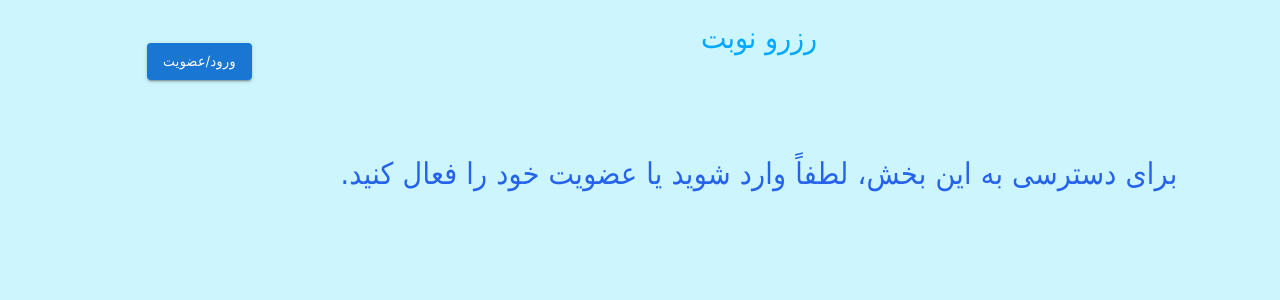
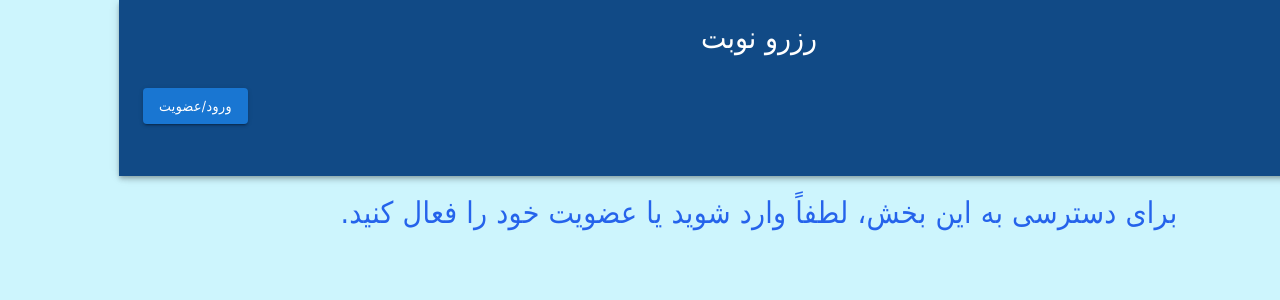
Before and after one commit to dofxo/appointment-app, a React (Vite) app: page /#/authPrompt in a window 1280 px wide. Shown: the top 300 px of the page. Built offline with nearby package versions, Linux system fonts and the light colour scheme; what moment-jalaali would draw is missing.

Commit message:
Feat: add new navbar

```diff
--- a/src/App.tsx
+++ b/src/App.tsx
@@ -31,6 +31,7 @@ const App = () => {
   const [userId, setUserId] = useState<null | string>(null);
   const [isAdmin, setIsAdmin] = useState(false);
   const [username, setUsername] = useState("");
+  const [userInfo, setUserInfo] = useState();
   const [isLoading, setIsLoading] = useState(false);
 
   const location = useLocation();
@@ -52,6 +53,7 @@ const App = () => {
           if (data) {
             if (data.username) setUsername(data.username);
             if (data.isAdmin) setIsAdmin(true);
+            setUserInfo(data);
             navigate(data.isAdmin ? "/admin" : "/user");
           }
 
@@ -79,17 +81,16 @@ const App = () => {
       {!isLoading ? (
         <>
           <Toaster />
-          <center className="max-w-[1200px] m-[auto] mt-[20px]">
+          <center className="max-w-[1200px] m-[auto] mt-[20px] pt-[75px]">
             <Header
               username={username}
               userId={userId}
               setUserId={setUserId}
               setOpenModal={setOpenModal}
-              setShowAdmin={setShowAdmin}
-              showAdmin={showAdmin}
               isAdmin={isAdmin}
               setIsAdmin={setIsAdmin}
               setUsername={setUsername}
+              userInfo={userInfo}
             />
 
             <AuthModal
--- a/src/components/general/Header.tsx
+++ b/src/components/general/Header.tsx
@@ -1,5 +1,16 @@
-import { Button } from "@mui/material";
-import { useState } from "react";
+import {
+  AppBar,
+  Avatar,
+  Box,
+  Button,
+  IconButton,
+  Menu,
+  MenuItem,
+  Toolbar,
+  Tooltip,
+  Typography,
+} from "@mui/material";
+import { useEffect, useState } from "react";
 import { Link, useNavigate } from "react-router-dom";
 import setToken from "../../helpers/setToken";
 
@@ -11,32 +22,121 @@ const Header = ({
   setUserId,
   setUsername,
   setIsAdmin,
-  showAdmin,
-  setShowAdmin,
+  userInfo,
 }: {
   username: string;
   userId: string | null;
-  showAdmin: boolean;
   isAdmin: boolean;
   setOpenModal: React.Dispatch<React.SetStateAction<boolean>>;
   setUserId: React.Dispatch<React.SetStateAction<string | null>>;
   setUsername: React.Dispatch<React.SetStateAction<string>>;
   setIsAdmin: React.Dispatch<React.SetStateAction<boolean>>;
-  setShowAdmin: React.Dispatch<React.SetStateAction<boolean>>;
+  userInfo: any;
 }) => {
   const [inSettings, setInsettings] = useState(false);
+  const [anchorElUser, setAnchorElUser] = useState<null | HTMLElement>(null);
+  const [userProfile, setUserProfile] = useState("");
+
   const navigate = useNavigate();
 
+  const handleOpenUserMenu = (event: React.MouseEvent<HTMLElement>) => {
+    setAnchorElUser(event.currentTarget);
+  };
+
+  const handleCloseUserMenu = () => {
+    setAnchorElUser(null);
+  };
+
+  useEffect(() => {
+    if (!userInfo) return;
+
+    setUserProfile((prev) => {
+      if (userInfo.profile_picture) {
+        prev = userInfo.profile_picture ?? "";
+      }
+      return prev;
+    });
+  }, [userInfo]);
+
   return (
-    <div id="page-title" className="mb-[40px]">
-      <h1 className="text-3xl text-[#00A9FF]">رزرو نوبت</h1>
+    <AppBar>
+      <Toolbar>
+        <div
+          id="header"
+          className="mb-[40px] flex flex-col items-center gap-5 w-full"
+        >
+          <h1 id="page-title" className="text-3xl w-full mt-5">
+            رزرو نوبت
+          </h1>
+          <div
+            id="main-content"
+            className="flex items-center justify-between w-full"
+          >
+            <Box className="flex items-center gap-5" sx={{ flexGrow: 0 }}>
+              <Tooltip title={username ? "بار کردن منو" : ""}>
+                <IconButton onClick={handleOpenUserMenu} sx={{ p: 0 }}>
+                  <Avatar
+                    alt={username}
+                    src={userProfile}
+                    sx={{ width: 60, height: 60 }}
+                  />
+                </IconButton>
+              </Tooltip>
               {username && (
-        <div className="text-[#00A9FF] text-xl   flex gap-2 mt-[15px] p-2 rounded !absolute top-5 right-5 !font-[unset]">
-          <span className="text-bold text-[25px]"> {username}</span> عزیز٬ خوش
-          آمدید.
-        </div>
+                <>
+                  <Typography>{username} عزیز٬ خوش آمدید.</Typography>
+                  <Menu
+                    sx={{ mt: "70px" }}
+                    id="menu-appbar"
+                    anchorEl={anchorElUser}
+                    anchorOrigin={{
+                      vertical: "top",
+                      horizontal: "right",
+                    }}
+                    keepMounted
+                    transformOrigin={{
+                      vertical: "top",
+                      horizontal: "right",
+                    }}
+                    open={Boolean(anchorElUser)}
+                    onClose={handleCloseUserMenu}
+                    className="flex flex-col"
+                  >
+                    <MenuItem className="w-full" onClick={handleCloseUserMenu}>
+                      <Typography
+                        onClick={() => {
+                          setToken(null);
+                          setUserId(null);
+                          setUsername("");
+                          setIsAdmin(false);
+                        }}
+                        className="!font-[unset]"
+                      >
+                        خروج از حساب
+                      </Typography>
+                    </MenuItem>
+                    {isAdmin && (
+                      <MenuItem
+                        className="w-full"
+                        onClick={handleCloseUserMenu}
+                      >
+                        <Typography
+                          onClick={() => {
+                            isAdmin ? navigate("/user/") : navigate("/admin/");
+                            setIsAdmin((prev) => !prev);
+                          }}
+                          className="!font-[unset]"
+                        >
+                          تغییر به {isAdmin ? "کاربر" : "ادمین"}
+                        </Typography>
+                      </MenuItem>
                     )}
-      <div className="flex gap-2 mt-[15px] text-white p-2 rounded !absolute top-5 left-5 !font-[unset]">
+                  </Menu>
+                </>
+              )}
+            </Box>
+
+            <div className="button-wrapper flex items-center gap-2 text-white rounded">
               {!userId && (
                 <Button
                   variant="contained"
@@ -52,43 +152,22 @@ const Header = ({
               {userId && (
                 <>
                   <Link
-              to={!inSettings ? "/settings" : isAdmin ? "/admin/" : "/user/"}
+                    to={isAdmin ? "/admin" : "/user"}
                     onClick={() => setInsettings(!inSettings)}
                   >
-              <Button variant="contained" className="!font-[unset]">
-                {!inSettings ? "تنظیمات" : "خانه"}
-              </Button>
+                    <Button className="!text-white">خانه</Button>
                   </Link>
 
-            <Button
-              variant="contained"
-              onClick={() => {
-                setToken(null);
-                setUserId(null);
-                setUsername("");
-                setIsAdmin(false);
-              }}
-              className="!font-[unset]"
-            >
-              خروج از حساب
-            </Button>
+                  <Link to="/settings">
+                    <Button className="!text-white">تنظیمات</Button>
+                  </Link>
                 </>
-        )}
-
-        {isAdmin && (
-          <Button
-            variant="contained"
-            onClick={() => {
-              showAdmin ? navigate("/user/") : navigate("/admin/");
-              setShowAdmin(!showAdmin);
-            }}
-            className="!font-[unset]"
-          >
-            تغییر به {showAdmin ? "کاربر" : "ادمین"}
-          </Button>
               )}
             </div>
           </div>
+        </div>
+      </Toolbar>
+    </AppBar>
   );
 };
 
--- a/src/index.scss
+++ b/src/index.scss
@@ -13,3 +13,15 @@ body {
     font-family: inherit !important;
   }
 }
+
+ul.MuiList-root {
+  @apply bg-[#1976d2];
+
+  li {
+    @apply text-white transition;
+
+    &:hover {
+      @apply text-[#114a86]
+    }
+  }
+}
--- a/src/main.tsx
+++ b/src/main.tsx
@@ -6,13 +6,17 @@ import { HashRouter } from "react-router-dom";
 import { ErrorBoundary } from "react-error-boundary";
 import { HelmetProvider } from "react-helmet-async";
 import { ErrorBoundaryFallBack } from "./components/";
+import { ThemeProvider } from "@emotion/react";
+import { theme } from "./mui/theme.ts";
 
 ReactDOM.createRoot(document.getElementById("root")!).render(
   <React.StrictMode>
     <ErrorBoundary FallbackComponent={ErrorBoundaryFallBack}>
       <HelmetProvider>
         <HashRouter>
-          <App />
+          <ThemeProvider theme={theme}>
+            <App />
+          </ThemeProvider>
         </HashRouter>
       </HelmetProvider>
     </ErrorBoundary>
--- /dev/null
+++ b/src/mui/theme.ts
@@ -0,0 +1,13 @@
+import { createTheme } from "@mui/material";
+
+export const theme = createTheme({
+  components: {
+    MuiAppBar: {
+      styleOverrides: {
+        root: {
+          backgroundColor: "#114a86",
+        },
+      },
+    },
+  },
+});
```
Lines whose indentation alone changed are shown as unchanged.
